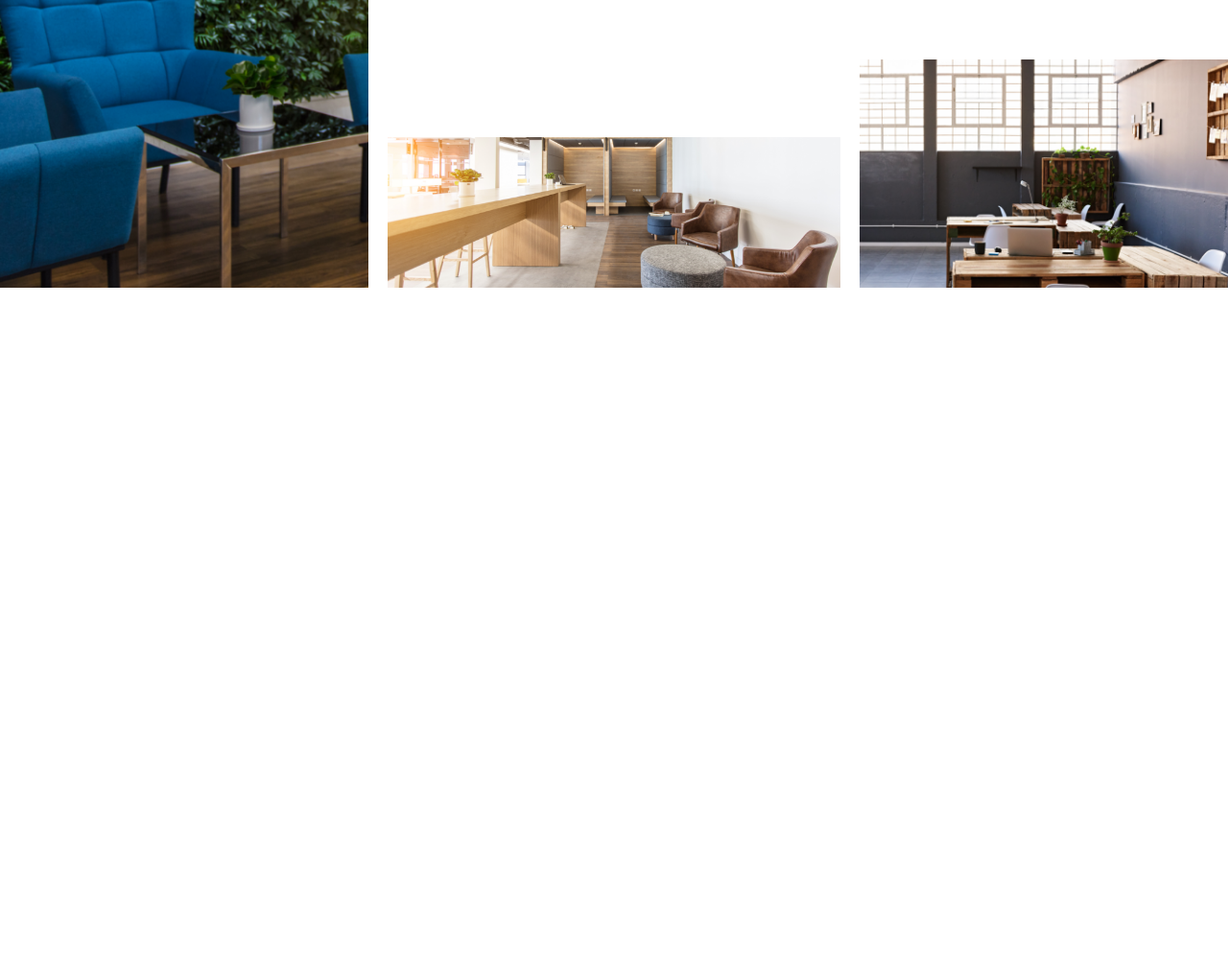
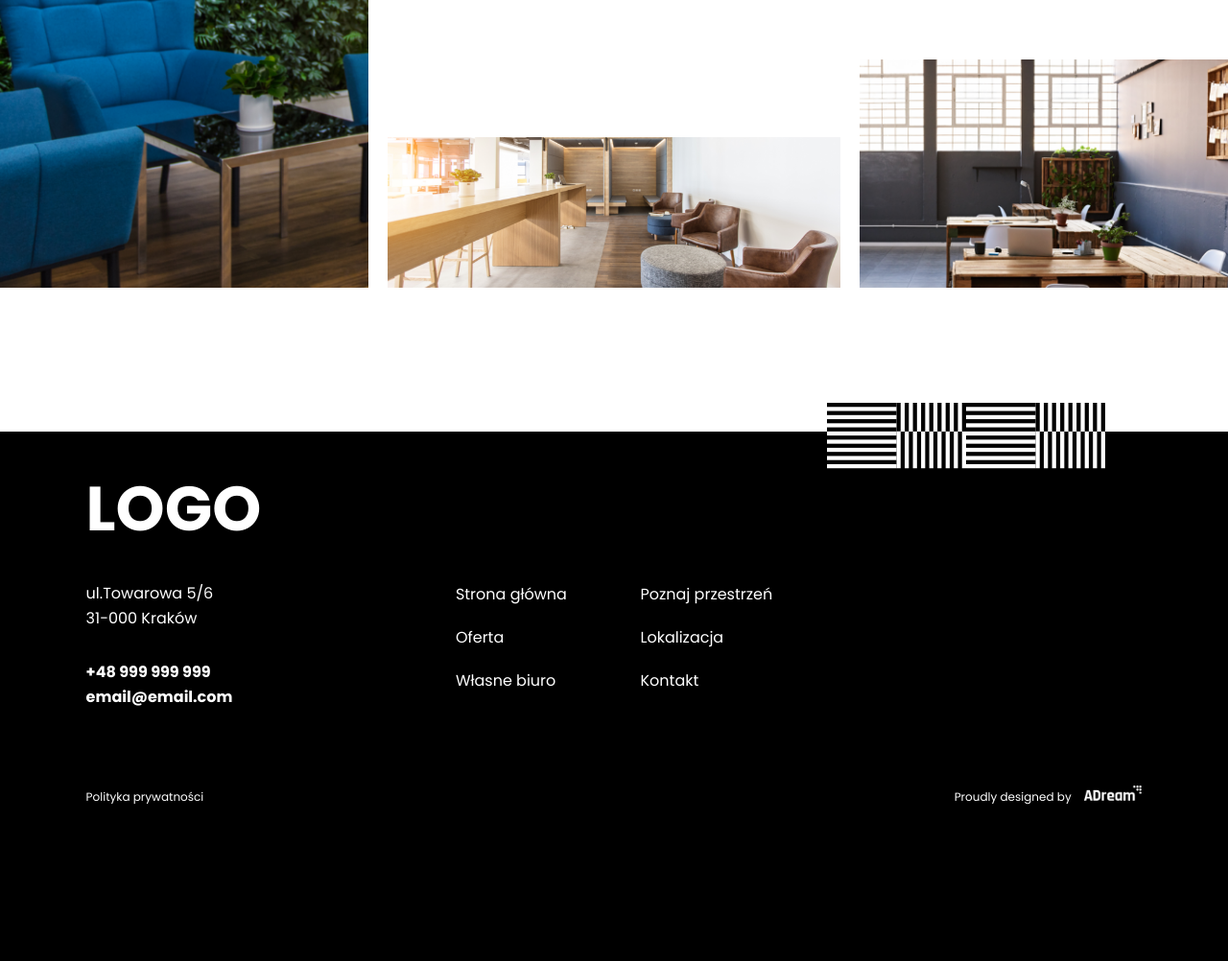
Before and after one commit to mtkuchta/pixelPerffect, a Gatsby site: page / in a window 1280 px wide. Shown: the part 4735-5737 px from the top of the page at 96% size. Before the commit the page ends 5035 px from the top, so only its background shows below. Built offline with nearby package versions, Linux system fonts and the light colour scheme; Gatsby itself is replaced by a stand-in of ours.

Commit message:
create footer and imporve routes

```diff
--- /dev/null
+++ b/src/assets/routes.js
@@ -0,0 +1,8 @@
+export const routes = [
+  { path: "/", name: "Strona główna", id: 0 },
+  { path: "/location", name: "Lokalizacja", id: 3 },
+  { path: "/space", name: "Poznaj przestrzeń", id: 1 },
+  { path: "/office", name: "Własne biuro", id: 4 },
+  { path: "/offer", name: "Oferta", id: 2 },
+  { path: "/contact", name: "Kontakt", id: 5 },
+];
--- /dev/null
+++ b/src/components/Footer/Footer.js
@@ -0,0 +1,49 @@
+import * as React from "react";
+import * as styles from "./footer.module.scss";
+import Logo from "../Logo/Logo";
+import { Link } from "gatsby";
+import { routes } from "../../assets/routes";
+import decoration from "../../images/footer_decoration.png";
+import ADream from "../../images/Adream.png";
+
+const Footer = () => {
+  return (
+    <footer className={styles.footer}>
+      <div className={styles.about}>
+        <Logo style={{ fontSize: "6.5rem" }} />
+      </div>
+      <div className={styles.contentContainer}>
+        <div className={styles.address}>
+          <span>ul.Towarowa 5/6</span>
+          <span> 31-000 Kraków</span>
+          <span>+48 999 999 999</span>
+          <span>email@email.com</span>
+        </div>
+        <div className={styles.routes}>
+          {routes.map((route, index) => {
+            return (
+              <Link
+                key={`route_${index}`}
+                to={route.path}
+                className={styles.link}
+              >
+                {route.name}
+              </Link>
+            );
+          })}
+        </div>
+      </div>
+      <img className={styles.decoration} src={decoration} alt="" />
+      <div className={styles.privacy}>
+        <Link to="/privacy" className={styles.privacyLink}>
+          Polityka prywatności
+        </Link>
+        <span>
+          Proudly designed by <img src={ADream} alt="" />
+        </span>
+      </div>
+    </footer>
+  );
+};
+
+export default Footer;
--- /dev/null
+++ b/src/components/Footer/footer.module.scss
@@ -0,0 +1,79 @@
+@import "../../styles/variables";
+
+.footer {
+  position: relative;
+  width: 100%;
+  height: 552px;
+  margin-top: 150px;
+  background-color: #000000;
+  padding: 6% 7% 0 7%;
+
+  .contentContainer {
+    width: 70%;
+    display: flex;
+    justify-content: space-between;
+    margin-top: 70px;
+  }
+
+  .address {
+    display: flex;
+    flex-direction: column;
+    font-size: 1.6rem;
+    line-height: 2.6rem;
+    color: #ffffff;
+
+    span {
+      color: #ffffff;
+
+      &:nth-child(2) {
+        margin-bottom: 30px;
+      }
+
+      &:nth-child(n + 3) {
+        font-weight: bold;
+      }
+    }
+  }
+
+  .routes {
+    width: 50%;
+    display: flex;
+    flex-wrap: wrap;
+
+    .link {
+      width: 50%;
+      color: #ffffff;
+      font-size: 1.6rem;
+      line-height: 2.8rem;
+    }
+  }
+
+  .decoration {
+    position: absolute;
+    top: -30px;
+    right: 10%;
+  }
+
+  .privacy {
+    width: 100%;
+    display: flex;
+    justify-content: space-between;
+    margin-top: 7%;
+
+    .privacyLink {
+      color: #ffffff;
+      font-size: 1.2rem;
+      line-height: 2.8rem;
+    }
+    span {
+      color: #ffffff;
+      font-size: 1.2rem;
+      line-height: 2.8rem;
+    }
+
+    img {
+      height: 16px;
+      margin-left: 10px;
+    }
+  }
+}
--- a/src/components/Navbar/Navbar.js
+++ b/src/components/Navbar/Navbar.js
@@ -3,22 +3,21 @@ import { Link } from "gatsby";
 import * as styles from "./navbar.module.scss";
 import instagramIcon from "../../images/instagramIcon.png";
 import facebookIcon from "../../images/facebookIcon.png";
+import { routes } from "../../assets/routes";
 
 const Navbar = () => {
-  const routes = [
-    { name: "Poznaj przestrzeń", to: "" },
-    { name: "Oferta", to: "" },
-    { name: "Lokalizacja", to: "" },
-    { name: "Własne biuro", to: "" },
-    { name: "Kontakt", to: "" },
-  ];
+  const navRoutes = routes
+    .sort((a, b) => {
+      return a.id - b.id;
+    })
+    .filter((item) => item.id != 0);
 
   return (
     <div className={styles.navbarContainer}>
       <nav>
-        {routes.map((route, index) => {
+        {navRoutes.map((route, index) => {
           return (
-            <Link className={styles.link} key={index} to={route.to}>
+            <Link className={styles.link} key={index} to={route.path}>
               {route.name}
             </Link>
           );
--- a/src/pages/index.js
+++ b/src/pages/index.js
@@ -6,6 +6,7 @@ import SectionDetails from "../components/SectionDetails/SectionDetails";
 import SectionOffice from "../components/SectionOffice/SectionOffice";
 import SectionNews from "../components/SectionNews/SectionNews";
 import Gallery from "../components/Gallery/Gallery";
+import Footer from "../components/Footer/Footer";
 
 // markup
 const IndexPage = () => {
@@ -18,6 +19,7 @@ const IndexPage = () => {
         <SectionOffice />
         <SectionNews />
         <Gallery />
+        <Footer />
       </main>
     </div>
   );
```
Also changed, not shown: src/images/ADream.png (added), src/images/footer_decoration.png (added).
